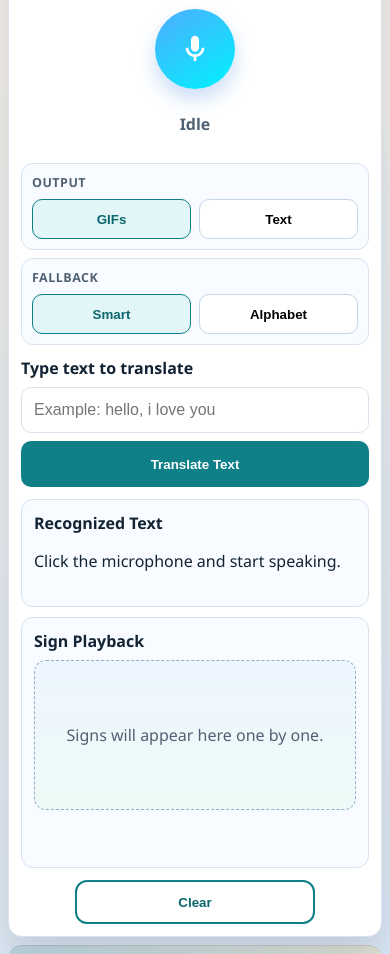
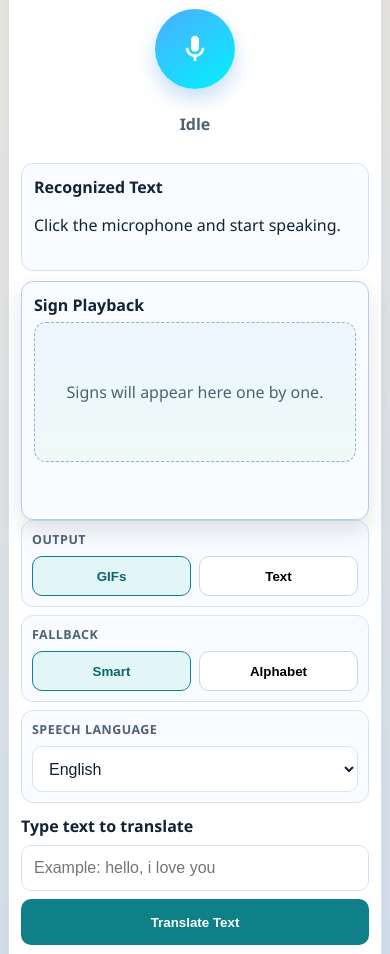
Before and after one commit to Raazimtech/speech-to-sign, a plain HTML site: page index.html in a window 390 px wide. Shown: the part 146-1100 px from the top of the page. Drawn offline with Linux system fonts and the light colour scheme.

Commit message:
Update index.html

```diff
--- a/index.html
+++ b/index.html
@@ -35,7 +35,7 @@
     .set{background:#f8fbff;border:1px solid var(--line);border-radius:12px;padding:10px}.set label{display:block;font-size:.78rem;font-weight:700;letter-spacing:.04em;text-transform:uppercase;color:var(--muted);margin-bottom:8px}
     .tog{display:grid;grid-template-columns:1fr 1fr;gap:8px}.tog button{min-height:40px;border-radius:10px;border:1px solid #c5d7e8;background:#fff;font-weight:700;cursor:pointer;padding:0 8px;white-space:nowrap}.tog button.on{border-color:var(--a);background:#e2f6f7;color:var(--a2)}
     .manual{margin-bottom:12px}.manual label{display:block;font-weight:700;margin-bottom:8px}.row{display:grid;grid-template-columns:1fr;gap:8px}
-    input{width:100%;min-height:46px;border:1px solid var(--line);border-radius:10px;padding:10px 12px;font-size:1rem}
+    input,select{width:100%;min-height:46px;border:1px solid var(--line);border-radius:10px;padding:10px 12px;font-size:1rem;background:#fff;color:var(--ink)}
     .btn{width:100%;min-height:46px;border:none;border-radius:10px;background:var(--a);color:#fff;font-weight:700;padding:0 16px;cursor:pointer}
     .out{display:grid;grid-template-columns:1fr;gap:10px}.blk{background:#f8fbff;border:1px solid var(--line);border-radius:12px;padding:12px}.blk h2{margin:0 0 8px;font-size:1rem}
     .trans{min-height:28px;overflow-wrap:anywhere}.show{min-height:clamp(150px,30vw,220px);border:1px dashed #95aec7;border-radius:12px;background:linear-gradient(180deg,#edf6ff,#eefaf7);display:flex;align-items:center;justify-content:center;padding:12px;text-align:center}
@@ -49,7 +49,25 @@
     .fade{animation:fin .22s ease}
     @keyframes pulse{0%{box-shadow:0 0 0 0 rgba(0,242,254,.7)}70%{box-shadow:0 0 0 20px rgba(0,242,254,0)}100%{box-shadow:0 0 0 0 rgba(0,242,254,0)}}
     @keyframes fin{from{opacity:0;transform:translateY(4px)}to{opacity:1;transform:translateY(0)}}
-    @media(min-width:720px){.settings{grid-template-columns:1fr 1fr}.row{grid-template-columns:1fr auto}.btn{width:auto;min-width:170px}.out{grid-template-columns:1fr 1fr}}
+    @media(min-width:720px){.settings{grid-template-columns:1fr 1fr}.row{grid-template-columns:1fr auto}.btn{width:auto;min-width:170px}}
+    @media(max-width:720px){
+      #signBlock{
+        position:sticky;
+        top:8px;
+        z-index:20;
+        border-color:#b8ccdf;
+        box-shadow:0 10px 22px rgba(18,35,52,.12);
+      }
+      #signBlock h2{
+        margin-bottom:6px;
+      }
+      #signBlock .show{
+        min-height:140px;
+      }
+      #signBlock .show img{
+        max-height:145px;
+      }
+    }
     @media(max-width:420px){.page{padding:8px}.card{border-radius:14px}.head h1{font-size:1.25rem}.head p{font-size:.9rem}.show img{max-height:160px}.credit strong{font-size:.88rem;padding:.34rem .8rem}}
     @media(min-width:1200px){.card{padding:24px}}
   </style>
@@ -65,15 +83,16 @@
         </button>
         <p id="status" class="status">Idle</p>
       </section>
+      <section class="out">
+        <div id="textBlock" class="blk"><h2>Recognized Text</h2><p id="trans" class="trans">Click the microphone and start speaking.</p></div>
+        <div id="signBlock" class="blk"><h2>Sign Playback</h2><div id="show" class="show"><p class="ph">Signs will appear here one by one.</p></div><p id="tok" class="tok"></p></div>
+      </section>
       <section class="settings">
         <div class="set"><label>Output</label><div class="tog"><button id="gifBtn" class="on">GIFs</button><button id="textBtn">Text</button></div></div>
         <div class="set"><label>Fallback</label><div class="tog"><button id="smartBtn" class="on">Smart</button><button id="alphaBtn">Alphabet</button></div></div>
+        <div class="set"><label for="langSel">Speech Language</label><div class="row"><select id="langSel"><option value="en-US">English</option><option value="so-SO">Somali</option></select></div></div>
       </section>
       <section class="manual"><label for="input">Type text to translate</label><div class="row"><input id="input" placeholder="Example: hello, i love you"><button id="translate" class="btn">Translate Text</button></div></section>
-      <section class="out">
-        <div class="blk"><h2>Recognized Text</h2><p id="trans" class="trans">Click the microphone and start speaking.</p></div>
-        <div class="blk"><h2>Sign Playback</h2><div id="show" class="show"><p class="ph">Signs will appear here one by one.</p></div><p id="tok" class="tok"></p></div>
-      </section>
       <section class="act"><button id="clear" class="clear">Clear</button></section>
     </section>
   </main>
@@ -85,7 +104,8 @@
       mic: document.getElementById("micBtn"), status: document.getElementById("status"), input: document.getElementById("input"),
       translate: document.getElementById("translate"), trans: document.getElementById("trans"), show: document.getElementById("show"),
       tok: document.getElementById("tok"), clear: document.getElementById("clear"), gifBtn: document.getElementById("gifBtn"),
-      textBtn: document.getElementById("textBtn"), smartBtn: document.getElementById("smartBtn"), alphaBtn: document.getElementById("alphaBtn")
+      textBtn: document.getElementById("textBtn"), smartBtn: document.getElementById("smartBtn"), alphaBtn: document.getElementById("alphaBtn"),
+      langSel: document.getElementById("langSel")
     };
 
     const SIGN = {
@@ -173,7 +193,7 @@
 
     function setupMic(){
       if(!SR){ el.trans.textContent="Speech recognition not supported in this browser. Please use Google Chrome."; el.mic.disabled=true; setStatus("","Idle"); return; }
-      rec = new SR(); rec.lang="en-US"; rec.continuous=false; rec.interimResults=false; rec.maxAlternatives=1;
+      rec = new SR(); rec.lang=el.langSel?.value || "en-US"; rec.continuous=false; rec.interimResults=false; rec.maxAlternatives=1;
       rec.onstart=()=>{listening=true;hadResult=false;manualStop=false;el.mic.classList.add("listening");el.mic.setAttribute("aria-label","Stop speech recognition");setStatus("listening","Listening...");};
       rec.onresult=(e)=>{hadResult=true; const t=(e.results?.[0]?.[0]?.transcript||"").trim(); if(!t){el.trans.textContent="No speech detected. Please try again."; clearShow("No speech detected. Please try again."); setStatus("","Idle"); return;} translate(t);};
       rec.onend=()=>{listening=false;el.mic.classList.remove("listening");el.mic.setAttribute("aria-label","Start speech recognition"); if(!hadResult && !manualStop){el.trans.textContent="No speech detected. Please try again."; clearShow("No speech detected. Please try again."); setStatus("","Idle");} manualStop=false;};
@@ -194,6 +214,15 @@
     el.textBtn.addEventListener("click",()=>{output="text";tog(el.textBtn,el.gifBtn);replay();});
     el.smartBtn.addEventListener("click",()=>{fallback="smart";tog(el.smartBtn,el.alphaBtn);replay();});
     el.alphaBtn.addEventListener("click",()=>{fallback="alphabet";tog(el.alphaBtn,el.smartBtn);replay();});
+    el.langSel?.addEventListener("change",()=>{
+      if(!rec) return;
+      rec.lang = el.langSel.value;
+      if(listening){
+        manualStop = true;
+        rec.stop();
+        setTimeout(()=>{ try { rec.start(); } catch {} }, 120);
+      }
+    });
 
     clearShow(); setStatus("","Idle"); setupSplash(); setupMic();
   })();
```
